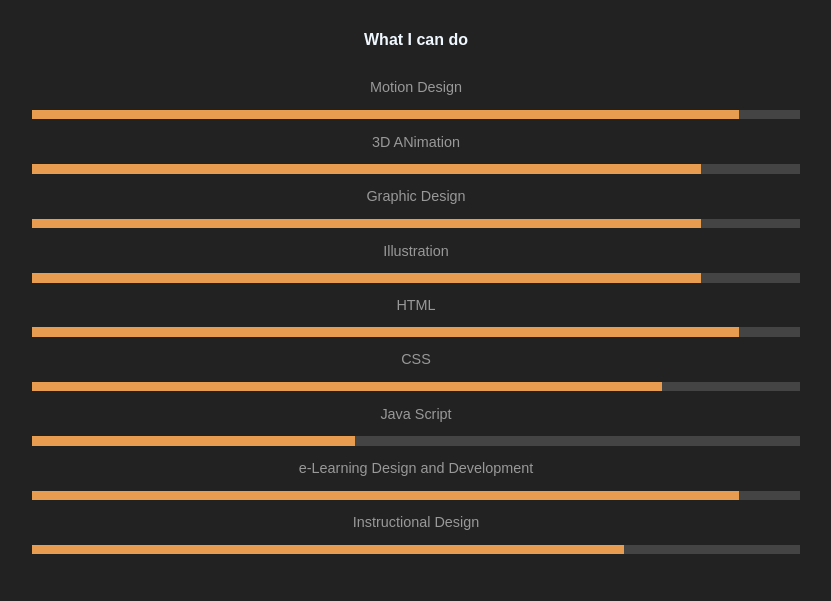
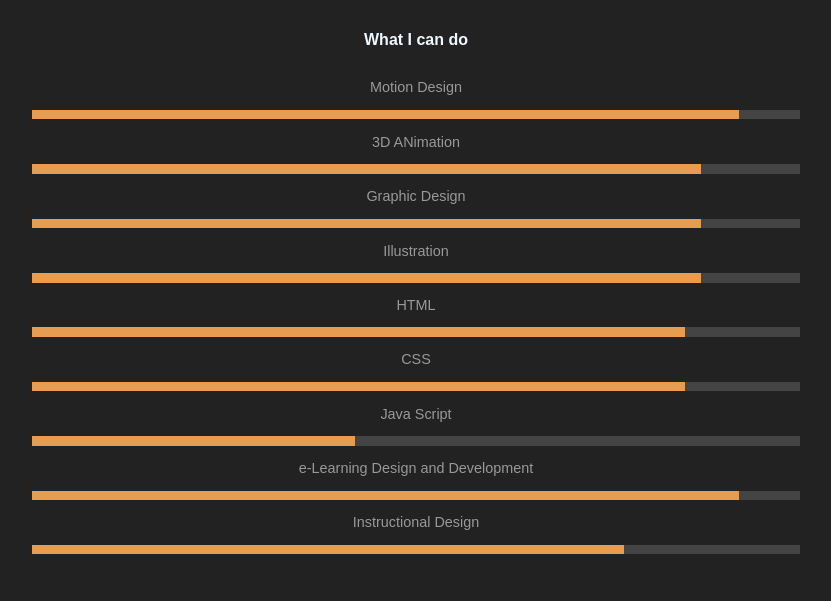
Before and after one commit to MyLeasha/LeashedLeasha, a PHP site: page / in a window 1280 px wide. Shown: the part 570-1171 px from the top of the page, without its empty margins (224-1055 px from the left). Run offline with PHP 8.4, Linux system fonts and the light colour scheme.

Commit message:
Update styleSheet.css

```diff
--- a/app/CSS/styleSheet.css
+++ b/app/CSS/styleSheet.css
@@ -148,11 +148,11 @@
     background-color: #E89C50;
 }
 .html {
-    width: 90%;
+    width: 83%;
     background-color: #E89C50;
 }
 .css {
-    width: 80%;
+    width: 83%;
     background-color: #E89C50;
 }
 .java {
```
